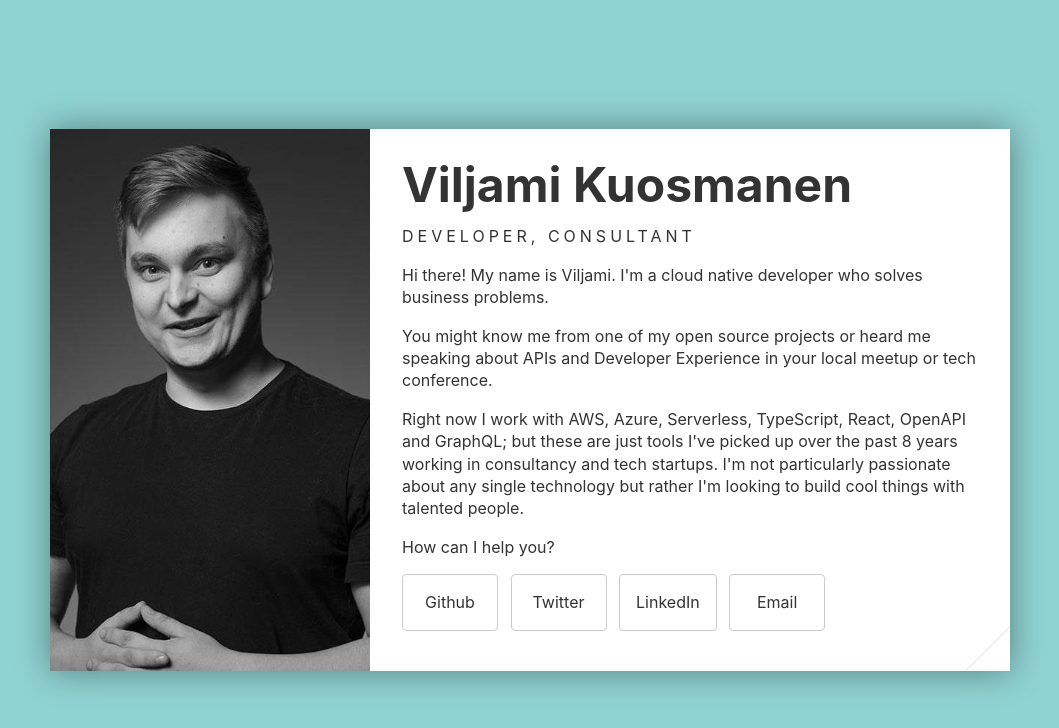
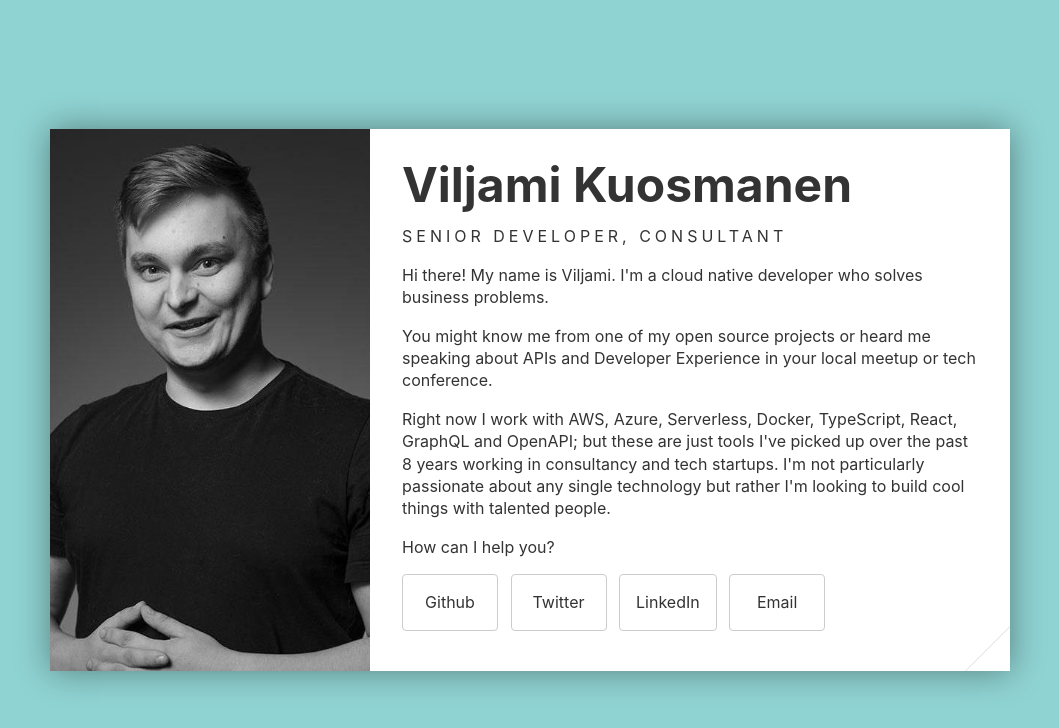
Before and after one commit to anttiviljami/personal-website, a Svelte app: page / in a window 1280 px wide. Shown: the top 728 px of the page, without its empty margins (110-1169 px from the left). Built offline with nearby package versions, Linux system fonts and the light colour scheme.

Commit message:
Add avoinsorsa.fi, minor copy modifications

```diff
--- a/src/App.svelte
+++ b/src/App.svelte
@@ -81,10 +81,10 @@
     <Card first image="./images/anttiviljami.jpg" onFlip={flip}>
       <div class="intro">
         <h1 class="heading">Viljami Kuosmanen</h1>
-        <p class="title">Developer, Consultant</p>
+        <p class="title">Senior Developer, Consultant</p>
         <p>Hi there! My name is Viljami. I'm a cloud native developer who solves business problems.</p>
         <p>You might know me from one of my open source projects or heard me speaking about APIs and Developer Experience in your local meetup or tech conference.</p>
-        <p>Right now I work with AWS, Azure, Serverless, TypeScript, React, OpenAPI and GraphQL; but these are just tools I've picked up over the past 8 years working in consultancy and tech startups. I'm not particularly passionate about any single technology but rather I'm looking to build cool things with talented people.</p>
+        <p>Right now I work with AWS, Azure, Serverless, Docker, TypeScript, React, GraphQL and OpenAPI; but these are just tools I've picked up over the past 8 years working in consultancy and tech startups. I'm not particularly passionate about any single technology but rather I'm looking to build cool things with talented people.</p>
         <p>How can I help you?</p>
       </div>
       <div class="links">
```
Also changed, not shown: 1 other file (tests, documents, lock files or other folders).
